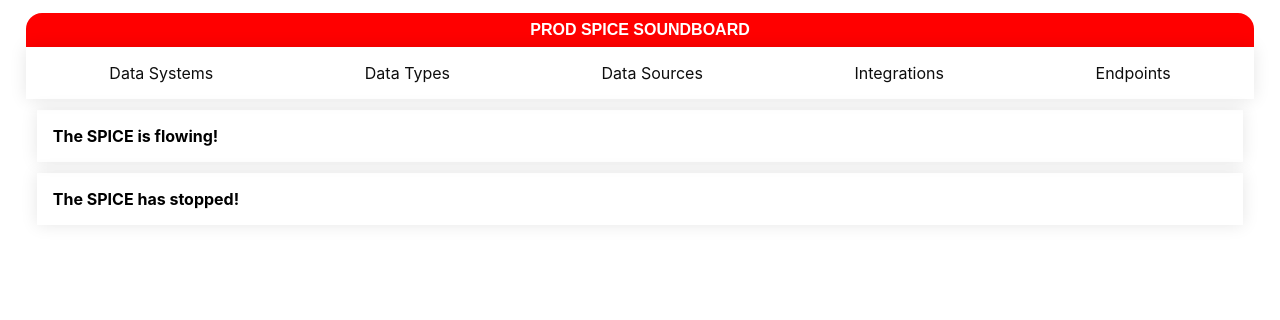
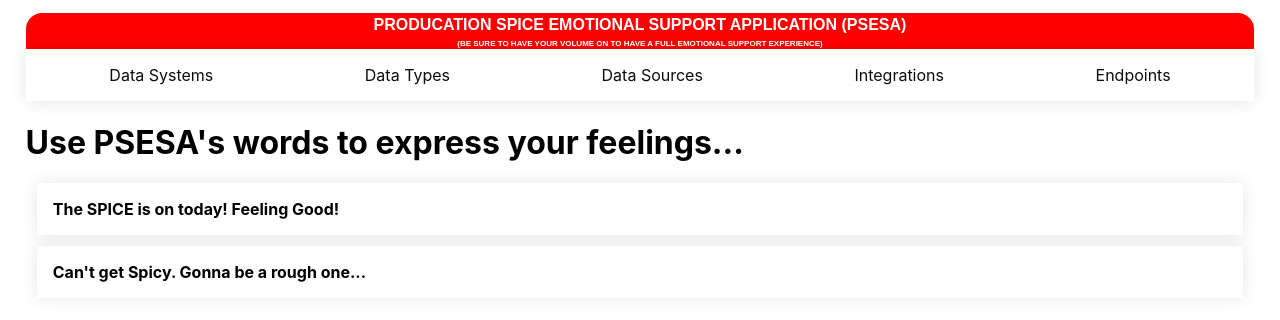
Before and after one commit to nedmorgan/spice_soundboard, a React (Create React App) app: page / in a window 1280 px wide. Shown: the top 320 px of the page. Built offline with nearby package versions, Linux system fonts and the light colour scheme; what react-animations would draw is missing.

Commit message:
updated with new content

```diff
--- a/src/components/Main.jsx
+++ b/src/components/Main.jsx
@@ -4,7 +4,6 @@ import Positive from './Positive'
 import Negative from './Negative'
 import airball from '../media/airball.mp3'
 import dontStart from '../media/dont-start.mp3'
-import dropsIt from '../media/drops-it.mp3'
 import excuseMe from '../media/excuse-me.mp3'
 import airmail from '../media/airmail.mp3'
 import alleyOop from '../media/alley-oop.mp3'
@@ -21,7 +20,6 @@ import cares from '../media/cares.mp3'
 import embarassing from '../media/embarassing.mp3'
 import empty from '../media/empty.mp3'
 import getOut from '../media/get-out.mp3'
-import goaltending from '../media/goaltending.mp3'
 import heating2 from '../media/heating-2.mp3'
 import hereComes from '../media/here-comes.mp3'
 import hole from '../media/hole.mp3'
@@ -43,7 +41,6 @@ import papa2 from '../media/papa-2.mp3'
 import party from '../media/party.mp3'
 import putBoom from '../media/puts-boom.mp3'
 import rejected from '../media/rejected.mp3'
-import shootin from '../media/shootin.mp3'
 import think from '../media/think.mp3'
 import tooEasy from '../media/too-easy.mp3'
 import tooFar from '../media/too-far.mp3'
@@ -74,16 +71,15 @@ export default class Main extends Component {
       papa2,
       party,
       putBoom,
-      shootin,
       tooEasy,
       yes,
       noMansLand,
+      hole,
       waffleHouse
     ],
     negSounds: [
       airball,
       dontStart,
-      dropsIt,
       excuseMe,
       blowOver,
       boards,
@@ -92,8 +88,6 @@ export default class Main extends Component {
       embarassing,
       empty,
       getOut,
-      goaltending,
-      hole,
       jokin,
       mudPie,
       noGood,
@@ -139,6 +133,7 @@ export default class Main extends Component {
     return (
       <div>
         <Header />
+        <h1>Use PSESA's words to express your feelings...</h1>
         <Positive
           posSounds={this.state.posSounds}
           positiveSounds={this.playSound}
--- a/src/components/Negative.jsx
+++ b/src/components/Negative.jsx
@@ -36,7 +36,7 @@ export default class Negative extends Component {
         <div
           onClick={e => this.props.negativeSounds(e, this.props.negSounds)}
           className="main-content">
-          The SPICE has stopped!
+          Can't get Spicy. Gonna be a rough one...
         </div>
       </NegativeContainer>
     )
--- a/src/components/Positive.jsx
+++ b/src/components/Positive.jsx
@@ -36,7 +36,7 @@ export default class Positive extends Component {
         <div
           onClick={e => this.props.positiveSounds(e, this.props.posSounds)}
           className="main-content">
-          The SPICE is flowing!
+          The SPICE is on today! Feeling Good!
         </div>
       </PositiveContainer>
     )
--- a/src/components/header.jsx
+++ b/src/components/header.jsx
@@ -13,10 +13,19 @@ const HeaderContainer = styled.div`
     margin-top: 1vw;
   }
 
+  h1,
+  h6 {
+    margin: 0;
+  }
+
   h1 {
-    margin: 0;
     font-size: 1em;
-    padding: 0.5em;
+    padding: 0.2em;
+  }
+
+  h6 {
+    font-size: 0.5em;
+    padding: 0.2em;
   }
 
   .nav-container {
@@ -40,22 +49,23 @@ const HeaderContainer = styled.div`
   }
 `
 
-const doesNothing = e => {
-  e.preventDefault()
-  alert(
-    'This link does nothing! Make sure your volume is up to try the other links!'
-  )
-}
-
 export default class Header extends Component {
   render() {
     return (
       <HeaderContainer>
         <div className="top-border">
-          <h1>Prod Spice Soundboard</h1>
+          <h1>Producation SPICE Emotional Support Application (PSESA)</h1>
+          <h6>
+            (Be sure to have your volume on to have a full emotional support
+            experience)
+          </h6>
         </div>
         <div className="nav-container">
-          <a className="nav-link" onClick={e => doesNothing(e)}>
+          <a
+            className="nav-link"
+            rel="noopener noreferrer"
+            href="https://people.com/pets/most-popular-cat-videos-on-the-internet/"
+            target="_blank">
             Data Systems
           </a>
           <a
@@ -65,13 +75,25 @@ export default class Header extends Component {
             target="_blank">
             Data Types
           </a>
-          <a className="nav-link" onClick={e => doesNothing(e)}>
+          <a
+            className="nav-link"
+            rel="noopener noreferrer"
+            href="https://codeburst.io/i-want-to-learn-programming-but-i-dont-know-where-to-start-80dd2d55e1fd"
+            target="_blank">
             Data Sources
           </a>
-          <a className="nav-link" onClick={e => doesNothing(e)}>
+          <a
+            className="nav-link"
+            rel="noopener noreferrer"
+            href={`https://www.boredpanda.com/unusual-animal-friendships-interspecies/?utm_source=google&utm_medium=organic&utm_campaign=organic`}
+            target="_blank">
             Integrations
           </a>
-          <a className="nav-link" onClick={e => doesNothing(e)}>
+          <a
+            className="nav-link"
+            rel="noopener noreferrer"
+            href="https://www.vox.com/2015/4/30/11562024/too-embarrassed-to-ask-what-is-the-cloud-and-how-does-it-work"
+            target="_blank">
             Endpoints
           </a>
         </div>
```
Also changed, not shown: 2 other files (tests, documents, lock files or other folders).
